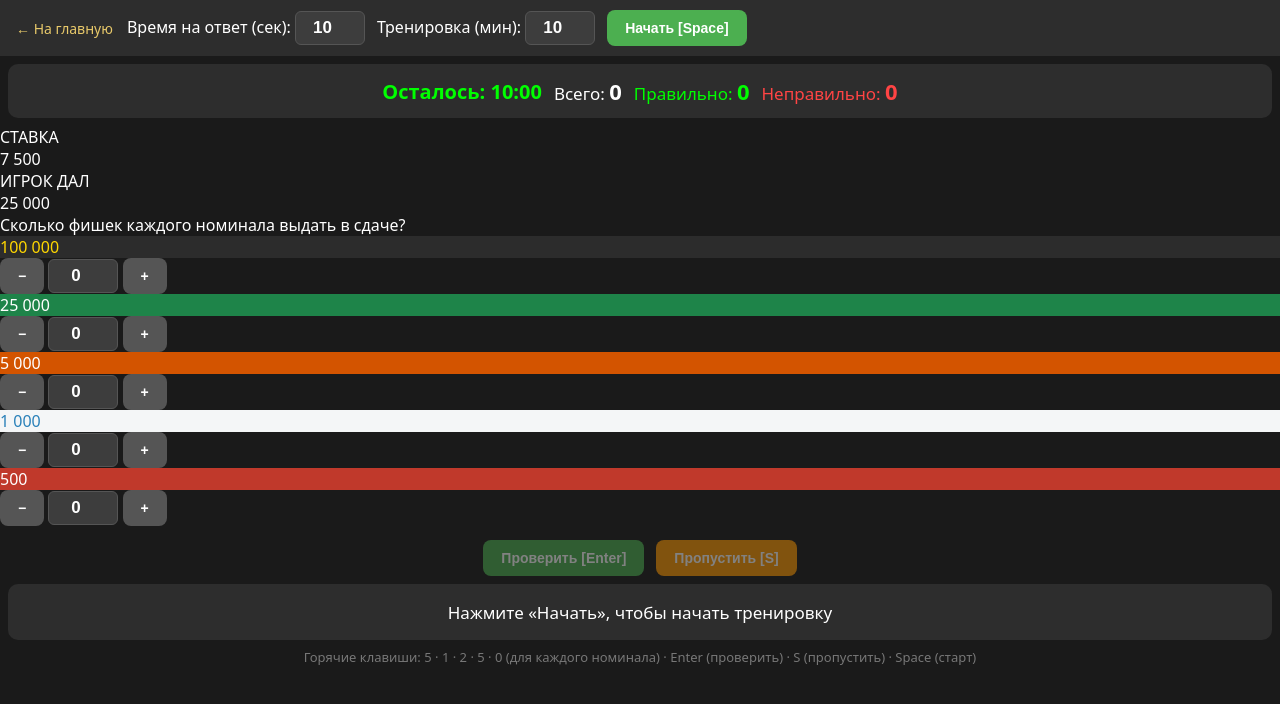
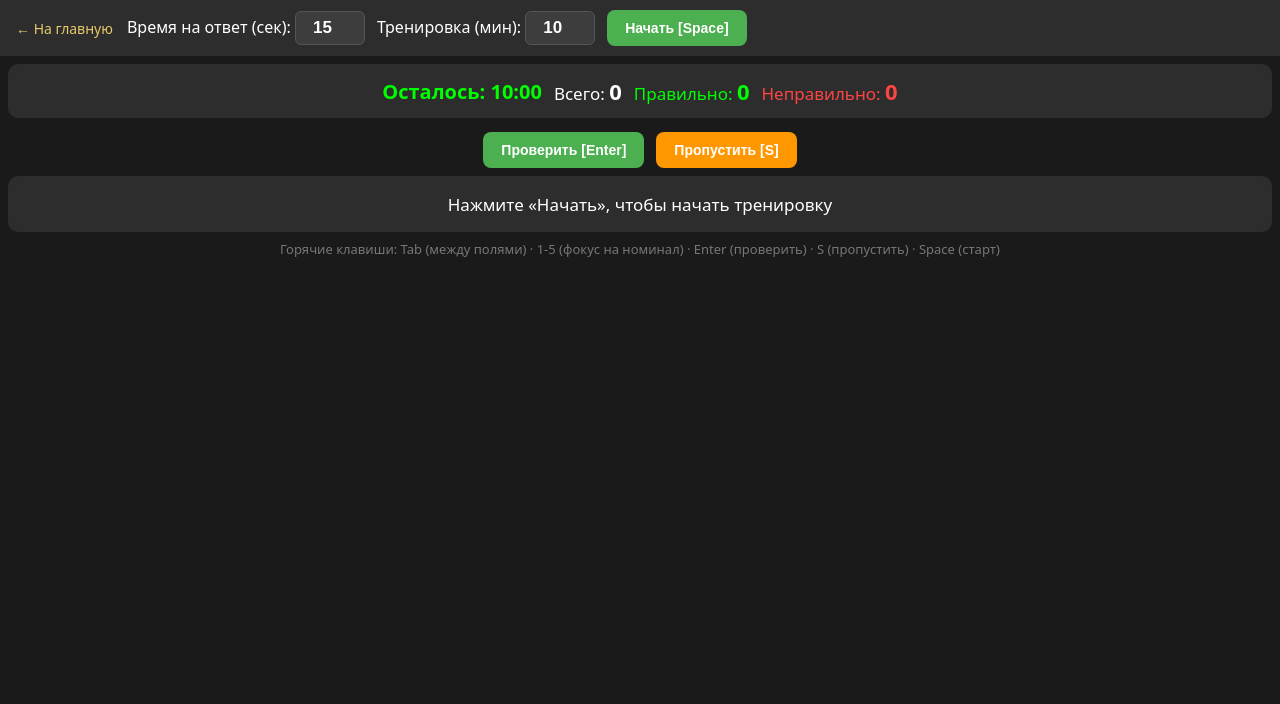
Before and after one commit to minikhanovdm-creator/poker-portal, a plain HTML site: page change/index.html in a window 1280 px wide. Drawn offline with Linux system fonts and the light colour scheme.

Commit message:
Update index.html

```diff
--- a/change/index.html
+++ b/change/index.html
@@ -3,7 +3,7 @@
 <head>
 <meta charset="UTF-8">
 <meta name="viewport" content="width=device-width, initial-scale=1">
-<title>Подсчёт сдачи</title>
+<title>Подсчёт сдачи — 3 игрока</title>
 <link rel="stylesheet" href="../assets/style.css">
 </head>
 <body>
@@ -11,7 +11,7 @@
 <div class="topbar">
   <a class="back" href="../">← На главную</a>
   <span class="row">
-    <label>Время на ответ (сек): <input type="number" id="cardTime" value="10" min="3"></label>
+    <label>Время на ответ (сек): <input type="number" id="cardTime" value="15" min="5"></label>
     <label>Тренировка (мин): <input type="number" id="totalTime" value="10" min="1"></label>
     <button class="green" id="btnStart">Начать [Space]</button>
   </span>
@@ -24,34 +24,17 @@
   <span class="stat bad">Неправильно: <b id="stBad">0</b></span>
 </div>
 
-<div class="change-zone">
-  <!-- Ситуация: ставка и фишка игрока -->
-  <div class="situation">
-    <div class="bet-box">
-      <div class="bet-label">СТАВКА</div>
-      <div class="bet-amount" id="betAmount">7 500</div>
-    </div>
-    <div class="chip-box">
-      <div class="bet-label">ИГРОК ДАЛ</div>
-      <div class="chip big" id="playerChip">25 000</div>
-    </div>
-  </div>
+<div class="players-grid" id="playersGrid">
+  <!-- Игроки генерируются из JS -->
+</div>
 
-  <div class="change-hint">Сколько фишек каждого номинала выдать в сдаче?</div>
-
-  <!-- Поля ввода сдачи -->
-  <div class="change-inputs" id="changeInputs">
-    <!-- Заполняется из JS -->
-  </div>
-
-  <div class="row" style="margin-top:14px">
-    <button class="green" id="btnCheck">Проверить [Enter]</button>
-    <button class="orange" id="btnSkip">Пропустить [S]</button>
-  </div>
+<div class="row" style="margin-top:14px">
+  <button class="green" id="btnCheck">Проверить [Enter]</button>
+  <button class="orange" id="btnSkip">Пропустить [S]</button>
 </div>
 
 <div class="panel" id="result">Нажмите «Начать», чтобы начать тренировку</div>
-<div class="hint">Горячие клавиши: 5 · 1 · 2 · 5 · 0 (для каждого номинала) · Enter (проверить) · S (пропустить) · Space (старт)</div>
+<div class="hint">Горячие клавиши: Tab (между полями) · 1-5 (фокус на номинал) · Enter (проверить) · S (пропустить) · Space (старт)</div>
 
 <script src="change.js"></script>
 </body>
```
